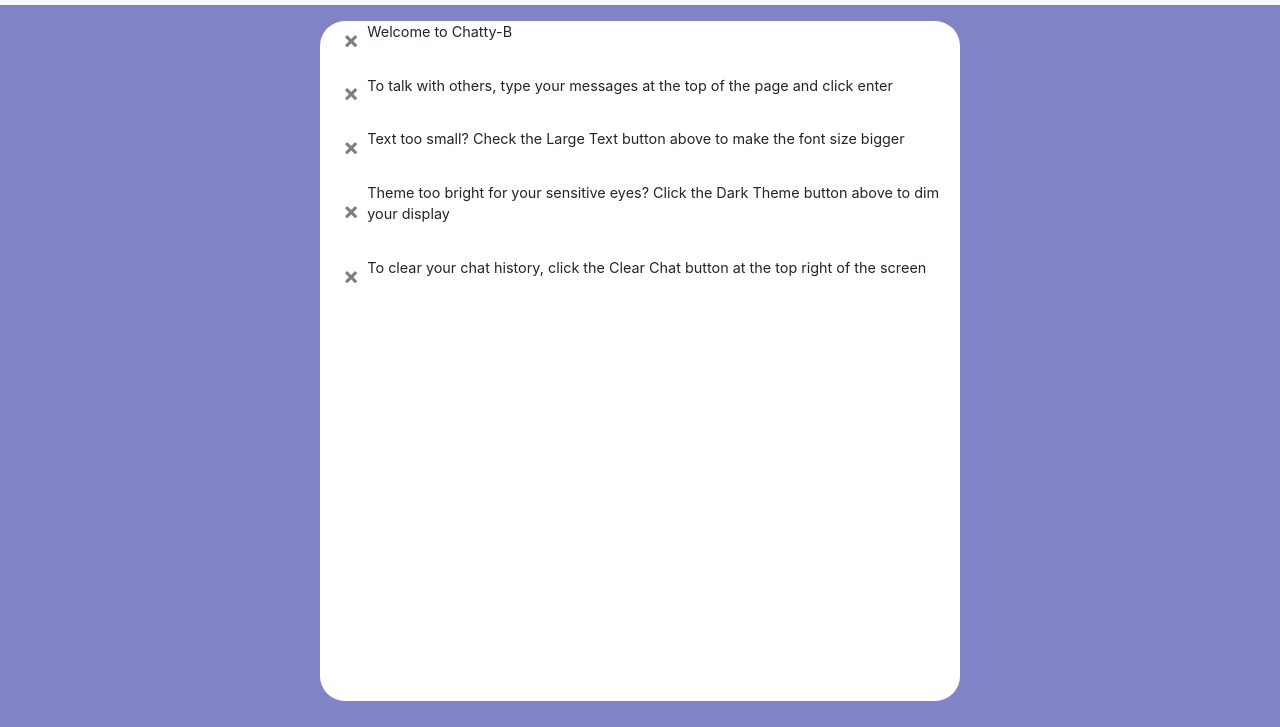
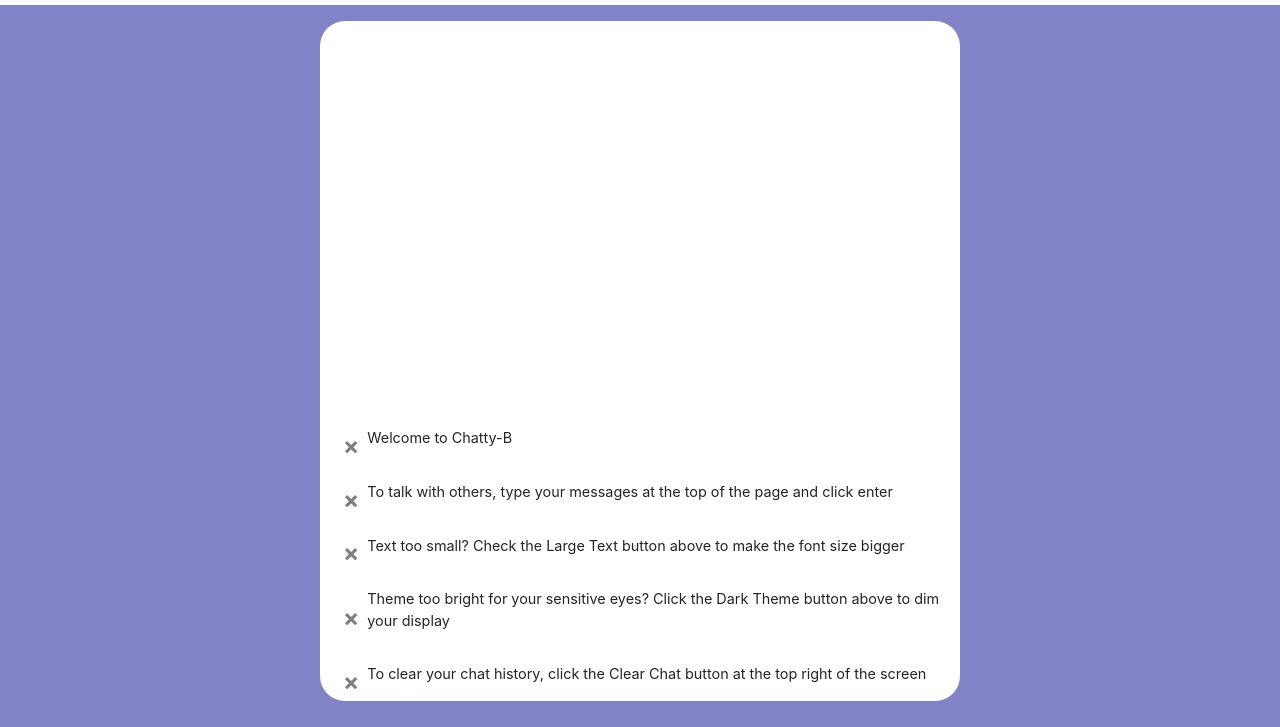
Before and after one commit to nss-evening-cohort-9/chatty-baratheon, a website built with webpack: page src/index.html in a window 1280 px wide. Shown: the part 73-800 px from the top of the page. Built offline with nearby package versions, Linux system fonts and the light colour scheme.

Commit message:
fixed flex-end of chatbox

```diff
--- a/src/index.html
+++ b/src/index.html
@@ -14,6 +14,6 @@
       <button class="btn btn-outline-success my-2 my-sm-0 col-1" id="clearChat" type="button">Clear Chat</button>
     </form>
   </nav>
-  <div id="chatBox" class="container justify-content-center chatbox"></div>
+  <div id="chatBox" class="container mt-3 d-flex flex-column justify-content-end chatbox"></div>
 </body>
 </html>
```
